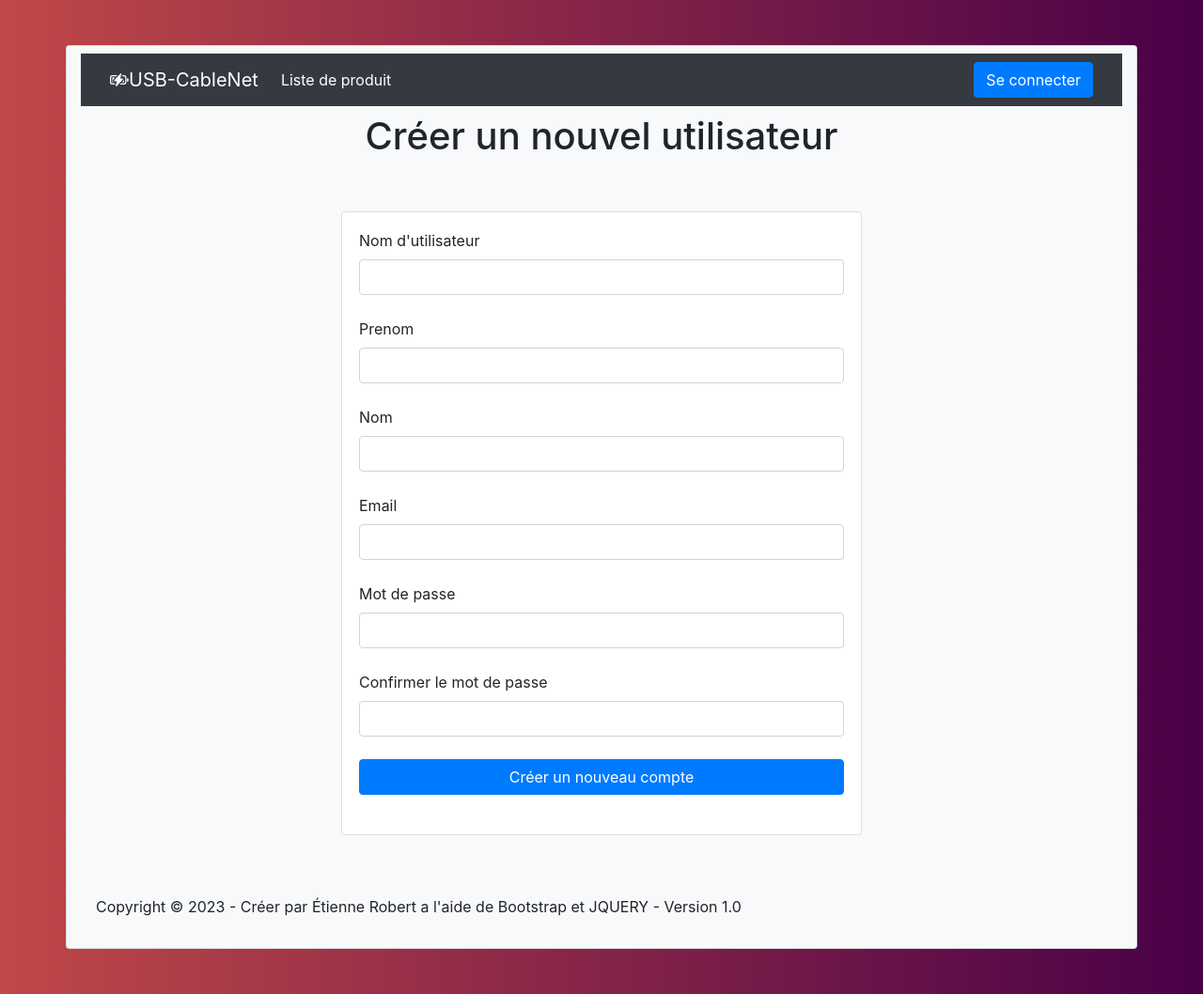
After one commit to eti9/PHP-Panier, a PHP site: page /vues/formRegisterVue.php in a window 1280 px wide. The commit adds this page. Shown: the whole page at 94% size. Run offline with PHP 8.4, Linux system fonts and the light colour scheme.

Commit message:
Added register form

```diff
--- a/index.php
+++ b/index.php
@@ -31,6 +31,8 @@ if (isset($_POST['Username']) && isset($_POST['Password'])) {
     }
 } else if (isset($_POST['confirmedLogout'])) {
     logoutAction();
+} else if (isset($_GET['register'])) {
+    afficherFormRegister();
 } else if (isset($_GET['login'])) {
     afficherFormLoggin();
 } else if (isset($_GET['logout'])) {
--- a/modeles/FactureModel.php
+++ b/modeles/FactureModel.php
@@ -9,7 +9,10 @@ class FactureModel extends BDContext
         $factureID = $bdd->query('SELECT COUNT(FactureID) as count FROM facture group by FactureID')->rowCount() + 1;
         $panierModel = new PanierModel();
 
+        //Get an array of all the product from the user connected
         $allProductFromCart = $panierModel->getAllProductPanier()->fetchAll();
+
+        //Then transfer it into facture
         foreach ($allProductFromCart as $panier) {
             $req = $bdd->prepare('INSERT INTO facture (FactureID, ProduitID, Username, NbItem, DateAchat) VALUES (:factureID, :produitID, :username, :nbItem, now())');
             $req->execute(
@@ -21,6 +24,8 @@ class FactureModel extends BDContext
                 )
             );
         }
+
+        //Then delete them from facture
         $req = $bdd->prepare('DELETE FROM panier WHERE Username=:username ');
         $req->execute(array('username' => $_SESSION['Username']));
     }
--- /dev/null
+++ b/vues/formRegisterVue.php
@@ -0,0 +1,88 @@
+<?php ob_start(); ?>
+<div class="d-flex justify-content-center">
+    <h1 class="title">
+        Créer un nouvel utilisateur
+    </h1>
+</div>
+<div class="d-flex justify-content-center">
+    <div class="card m-5 center-card" style="width: 50%">
+        <div class="d-flex justify-content-center">
+            <span class="text-danger">
+                <?php if (isset($_COOKIE['erreurLogin']))
+                    echo $_COOKIE['erreurLogin']; ?>
+            </span>
+        </div>
+        <form class="form m-2" id="register" action="" method="post">
+
+            <!-- Username input -->
+            <div class="form-outline mb-4">
+                <label class="form-label" for="username">Nom d'utilisateur</label>
+                <input type="text" id="username" name="Username" class="form-control" required />
+            </div>
+
+            <!-- Prenom input -->
+            <div class="form-outline mb-4">
+                <label class="form-label" for="username">Prenom</label>
+                <input type="text" id="prenom" name="Prenom" class="form-control" required />
+            </div>
+
+            <!-- Nom input -->
+            <div class="form-outline mb-4">
+                <label class="form-label" for="username">Nom</label>
+                <input type="text" id="nom" name="Nom" class="form-control" required />
+            </div>
+
+            <!-- Email input -->
+            <div class="form-outline mb-4">
+                <label class="form-label" for="password">Email</label>
+                <input type="email" id="email" name="Email" class="form-control" />
+            </div>
+
+            <!-- Password input -->
+            <div class="form-outline mb-4">
+                <label class="form-label" for="password">Mot de passe</label>
+                <input type="password" id="password" name="Password" class="form-control" required />
+            </div>
+
+            <!-- Confirm Password input -->
+            <div class="form-outline mb-4">
+                <label class="form-label" for="password">Confirmer le mot de passe</label>
+                <input type="password" id="confirmPassword" class="form-control" name="cPassword" />
+                <div class="invalid-feedback">
+                    Le mot de passe n'est pas indentique!
+                </div>
+            </div>
+
+            <!-- Submit button -->
+            <button type="submit" id="btnRegister" class="btn btn-primary btn-block mb-4" name="action"
+                value="register">Créer un nouveau
+                compte</button>
+
+        </form>
+    </div>
+</div>
+
+<script>
+    $('document').ready(function () {
+        $('#btnRegister').on('click', function (e) {
+            if ($('#confirmPassword').hasClass('is-invalid')) e.preventDefault();
+        });
+        $('#confirmPassword').on('keyup', function (e) {
+            let mdp = $('#password').val();
+            let cmdp = $('#confirmPassword').val();
+
+            if (mdp != cmdp) {
+                $('#confirmPassword').addClass('is-invalid');
+            }
+            else {
+                $('#confirmPassword').removeClass('is-invalid');
+            }
+        });
+
+    });
+</script>
+<?php
+$content = ob_get_clean();
+require("_layout.php");
+
+?>
```
Also changed, not shown: controleurs/UserControleurs.php (+10 -0 lines), vues/formLoginVue.php (+5 -5 lines).
